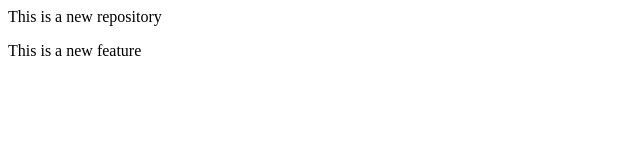
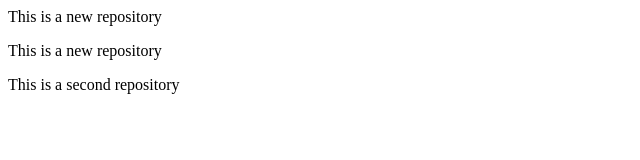
Before and after one commit to amitjoshi1709/Localrepo, a plain HTML site: page index.html in a window 1280 px wide. Shown: the whole page, without its empty margins (0-640 px from the left). Drawn offline with Linux system fonts and the light colour scheme.

Commit message:
Add second line

```diff
--- a/index.html
+++ b/index.html
@@ -1,2 +1,3 @@
 <p>This is a new repository</p>
-<p>This is a new feature</p>
+<p>This is a new repository</p>
+<p>This is a second repository</p>
```
